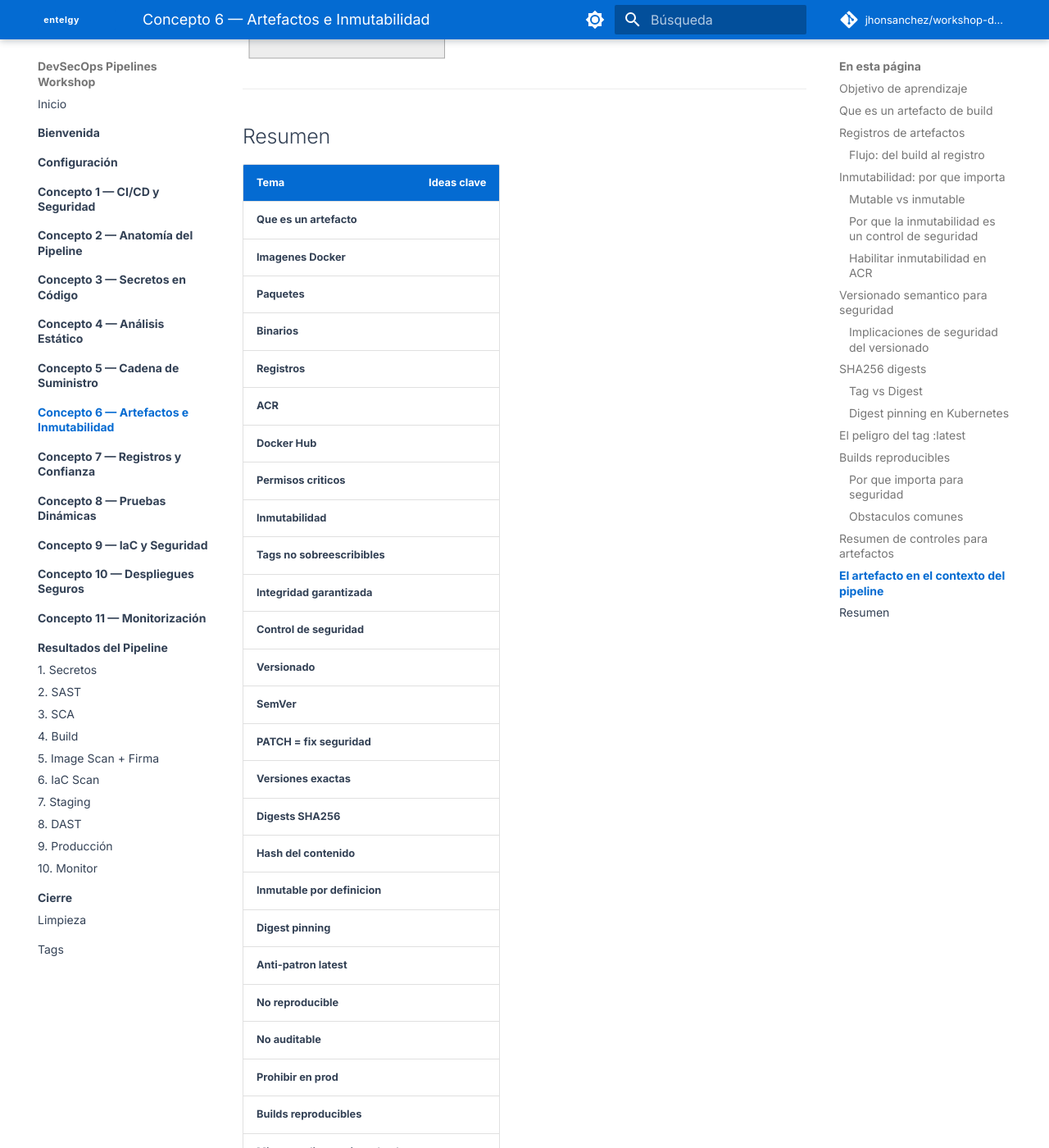
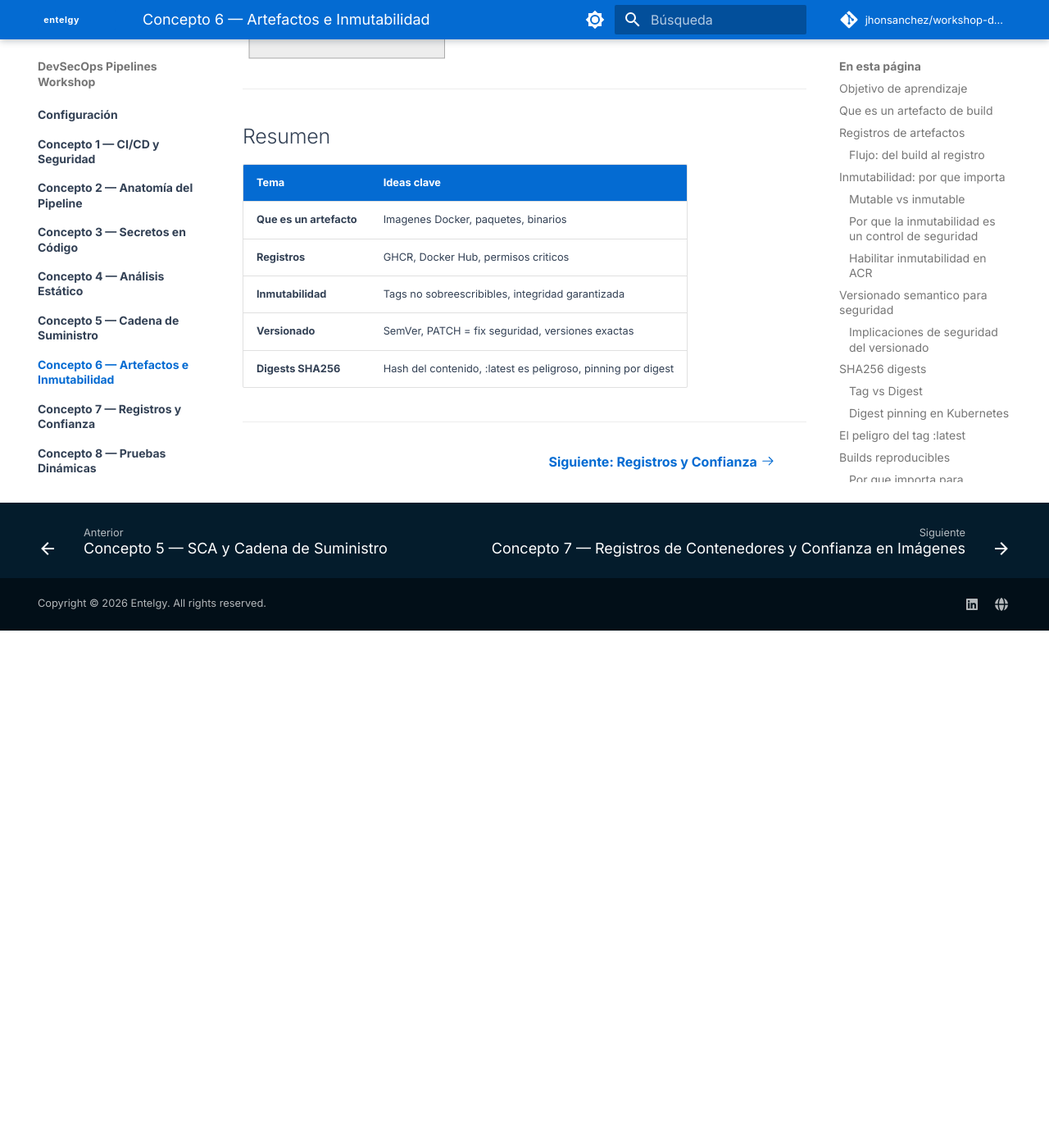
Before and after one commit to jhonsanchez/workshop-devsecops-pipelines, an MkDocs documentation site: the page built from docs/concepto06-artefactos/index.md, in a window 1280 px wide and 1400 px high, scrolled down 9575 px. Shown: the whole window at 82% size. Built offline with MkDocs 1.6.1 and Material for MkDocs 9.7.7, drawn with Linux system fonts in a browser that asks for light colours; comment, search, counter and statistics services are not loaded; after the commit the page ends 10344 px from its top, so only the background shows below that; some of the changed text lies outside the part shown.

Commit message:
fix: rewrite broken summary tables in concepts 2-6

```diff
--- a/docs/concepto05-sca/index.md
+++ b/docs/concepto05-sca/index.md
@@ -384,31 +384,11 @@ flowchart TB
 
 | Tema | Ideas clave |
 |---|---|
-| **Que es SCA** |  |
-| **Analiza dependencias** |  |
-| **Busca CVEs conocidos** |  |
-| **Complemento de SAST** |  |
-| **80% codigo terceros** |  |
-| **Dependencias directas** |  |
-| **Dependencias transitivas** |  |
-| **Invisibles pero peligrosas** |  |
-| **CVE y SBOM** |  |
-| **NVD, GitHub Advisory** |  |
-| **CVSS scoring** |  |
-| **CycloneDX, SPDX** |  |
-| **Ataques supply chain** |  |
-| **Typosquatting** |  |
-| **Dependency confusion** |  |
-| **Compromiso mantenedor** |  |
-| **Incidentes** |  |
-| **Log4Shell** |  |
-| **event-stream** |  |
-| **colors.js** |  |
-| **Controles** |  |
-| **SCA en CI** |  |
-| **SBOM automatico** |  |
-| **Version pinning** |  |
-| **Registro privado** |  |
+| **Que es SCA** | Analiza dependencias, busca CVEs conocidos, complemento de SAST |
+| **80% codigo terceros** | Dependencias directas y transitivas, invisibles pero peligrosas |
+| **CVE y SBOM** | NVD, GitHub Advisory, CVSS scoring, CycloneDX, SPDX |
+| **Ataques supply chain** | Typosquatting, dependency confusion, compromiso de mantenedor |
+| **Incidentes** | Log4Shell, event-stream, colors.js |
 
 
 ---
--- a/docs/concepto06-artefactos/index.md
+++ b/docs/concepto06-artefactos/index.md
@@ -376,34 +376,11 @@ flowchart TB
 
 | Tema | Ideas clave |
 |---|---|
-| **Que es un artefacto** |  |
-| **Imagenes Docker** |  |
-| **Paquetes** |  |
-| **Binarios** |  |
-| **Registros** |  |
-| **ACR** |  |
-| **Docker Hub** |  |
-| **Permisos criticos** |  |
-| **Inmutabilidad** |  |
-| **Tags no sobreescribibles** |  |
-| **Integridad garantizada** |  |
-| **Control de seguridad** |  |
-| **Versionado** |  |
-| **SemVer** |  |
-| **PATCH = fix seguridad** |  |
-| **Versiones exactas** |  |
-| **Digests SHA256** |  |
-| **Hash del contenido** |  |
-| **Inmutable por definicion** |  |
-| **Digest pinning** |  |
-| **Anti-patron latest** |  |
-| **No reproducible** |  |
-| **No auditable** |  |
-| **Prohibir en prod** |  |
-| **Builds reproducibles** |  |
-| **Mismo codigo = mismo hash** |  |
-| **Verificacion independiente** |  |
-| **Lockfiles** |  |
+| **Que es un artefacto** | Imagenes Docker, paquetes, binarios |
+| **Registros** | GHCR, Docker Hub, permisos criticos |
+| **Inmutabilidad** | Tags no sobreescribibles, integridad garantizada |
+| **Versionado** | SemVer, PATCH = fix seguridad, versiones exactas |
+| **Digests SHA256** | Hash del contenido, :latest es peligroso, pinning por digest |
 
 
 ---
```
Also changed, not shown: docs/concepto02-anatomia-pipeline/index.md (+6 -25 lines), docs/concepto03-secretos/index.md (+4 -18 lines), docs/concepto04-sast/index.md (+5 -26 lines).
